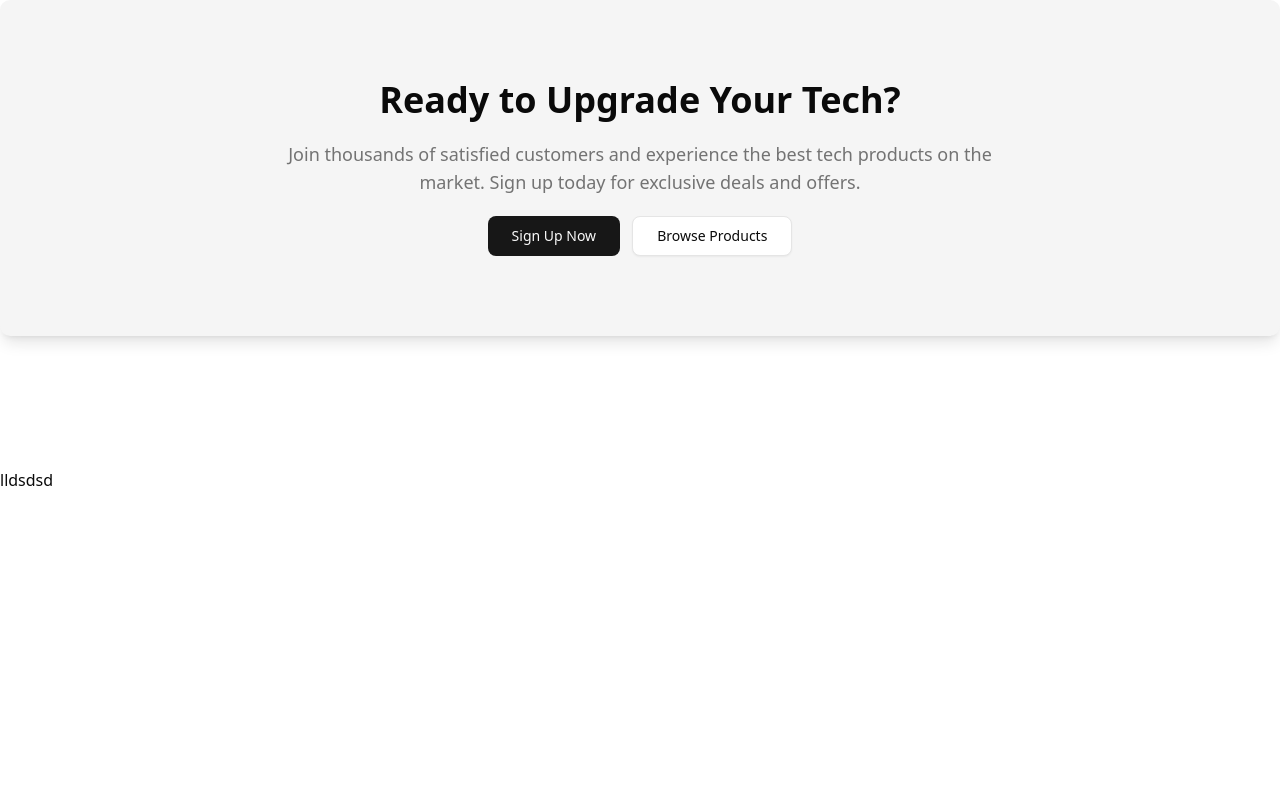
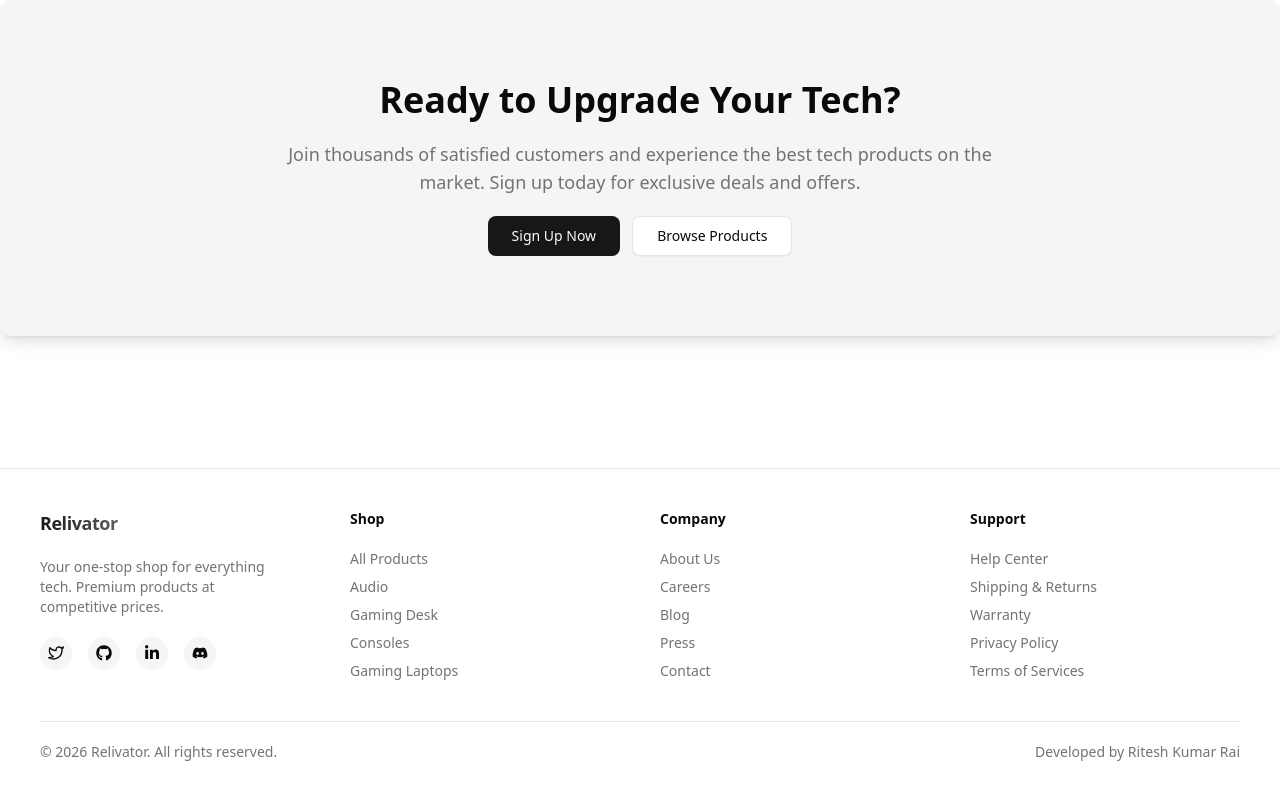
Before and after one commit to Ritesh-Kumar-Rai/COMPLETE-WEB-DEVELOPMENT, a React (Vite) app in the folder React JS/02-relivator-e-commerce/: page / in a window 1280 px wide. Shown: the part 3298-4098 px from the top of the page. Before the commit the page ends 3790 px from the top, so only its background shows below. Built offline with nearby package versions, Linux system fonts and the light colour scheme.

Commit message:
Completed Footer component.

```diff
--- a/React JS/02-relivator-e-commerce/src/App.jsx
+++ b/React JS/02-relivator-e-commerce/src/App.jsx
@@ -1,6 +1,7 @@
 import { Outlet } from 'react-router-dom'
 import './App.css'
 import Navbar from './components/Navbar'
+import Footer from './components/Footer'
 
 function App() {
 
@@ -10,7 +11,7 @@ function App() {
       <main className='py-8'>
         <Outlet />
       </main>
-      <footer>lldsdsd</footer>
+      <Footer />
     </>
   )
 }
--- /dev/null
+++ b/React JS/02-relivator-e-commerce/src/components/Footer.jsx
@@ -0,0 +1,60 @@
+import { FiTwitter } from "react-icons/fi";
+import { FaGithub, FaLinkedinIn, FaDiscord } from "react-icons/fa";
+import { Link } from "react-router-dom";
+
+const Footer = () => {
+    return (
+        <footer className="w-full border-t p-10">
+            <section className="max-w-7xl mx-auto">
+                <div className="grid grid-cols-1 md:grid-cols-2 lg:grid-cols-4 gap-10 pb-10">
+                    <article className="pr-4">
+                        <Link to='/' className="font-bold text-lg gradient" aria-label="company logo: Relivator">Relivator</Link>
+                        <p className="py-5 text-sm text-muted-foreground">Your one-stop shop for everything tech. Premium products at competitive prices.</p>
+                        <ul className="flex items-center gap-4">
+                            <li> <a href="#" target="_blank" rel="noopener noreferrer" className="p-2 rounded-full bg-accent inline-block shadow-2xs"> <FiTwitter /> </a> </li>
+                            <li> <a href="#" target="_blank" rel="noopener noreferrer" className="p-2 rounded-full bg-accent inline-block shadow-2xs"> <FaGithub /> </a> </li>
+                            <li> <a href="#" target="_blank" rel="noopener noreferrer" className="p-2 rounded-full bg-accent inline-block shadow-2xs"> <FaLinkedinIn /> </a> </li>
+                            <li> <a href="#" target="_blank" rel="noopener noreferrer" className="p-2 rounded-full bg-accent inline-block shadow-2xs"> <FaDiscord /> </a> </li>
+                        </ul>
+                    </article>
+                    <nav className="text-sm">
+                        <h6 className="mb-5 font-semibold">Shop</h6>
+                        <ul className="text-muted-foreground flex flex-col gap-2">
+                            <li><Link className="hover:text-accent-foreground">All Products</Link></li>
+                            <li><Link className="hover:text-accent-foreground">Audio</Link></li>
+                            <li><Link className="hover:text-accent-foreground">Gaming Desk</Link></li>
+                            <li><Link className="hover:text-accent-foreground">Consoles</Link></li>
+                            <li><Link className="hover:text-accent-foreground">Gaming Laptops</Link></li>
+                        </ul>
+                    </nav>
+                    <nav className="text-sm">
+                        <h6 className="mb-5 font-semibold">Company</h6>
+                        <ul className="text-muted-foreground flex flex-col gap-2">
+                            <li><Link className="hover:text-accent-foreground">About Us</Link></li>
+                            <li><Link className="hover:text-accent-foreground">Careers</Link></li>
+                            <li><Link className="hover:text-accent-foreground">Blog</Link></li>
+                            <li><Link className="hover:text-accent-foreground">Press</Link></li>
+                            <li><Link className="hover:text-accent-foreground">Contact</Link></li>
+                        </ul>
+                    </nav>
+                    <nav className="text-sm">
+                        <h6 className="mb-5 font-semibold">Support</h6>
+                        <ul className="text-muted-foreground flex flex-col gap-2">
+                            <li><Link className="hover:text-accent-foreground">Help Center</Link></li>
+                            <li><Link className="hover:text-accent-foreground">Shipping & Returns</Link></li>
+                            <li><Link className="hover:text-accent-foreground">Warranty</Link></li>
+                            <li><Link className="hover:text-accent-foreground">Privacy Policy</Link></li>
+                            <li><Link className="hover:text-accent-foreground">Terms of Services</Link></li>
+                        </ul>
+                    </nav>
+                </div>
+                <div className="flex items-center max-md:justify-center justify-between gap-5 flex-wrap pt-5 text-sm text-muted-foreground border-t">
+                    <span>&copy; 2026 Relivator. All rights reserved.</span>
+                    <span>Developed by Ritesh Kumar Rai</span>
+                </div>
+            </section>
+        </footer>
+    )
+}
+
+export default Footer;
```
